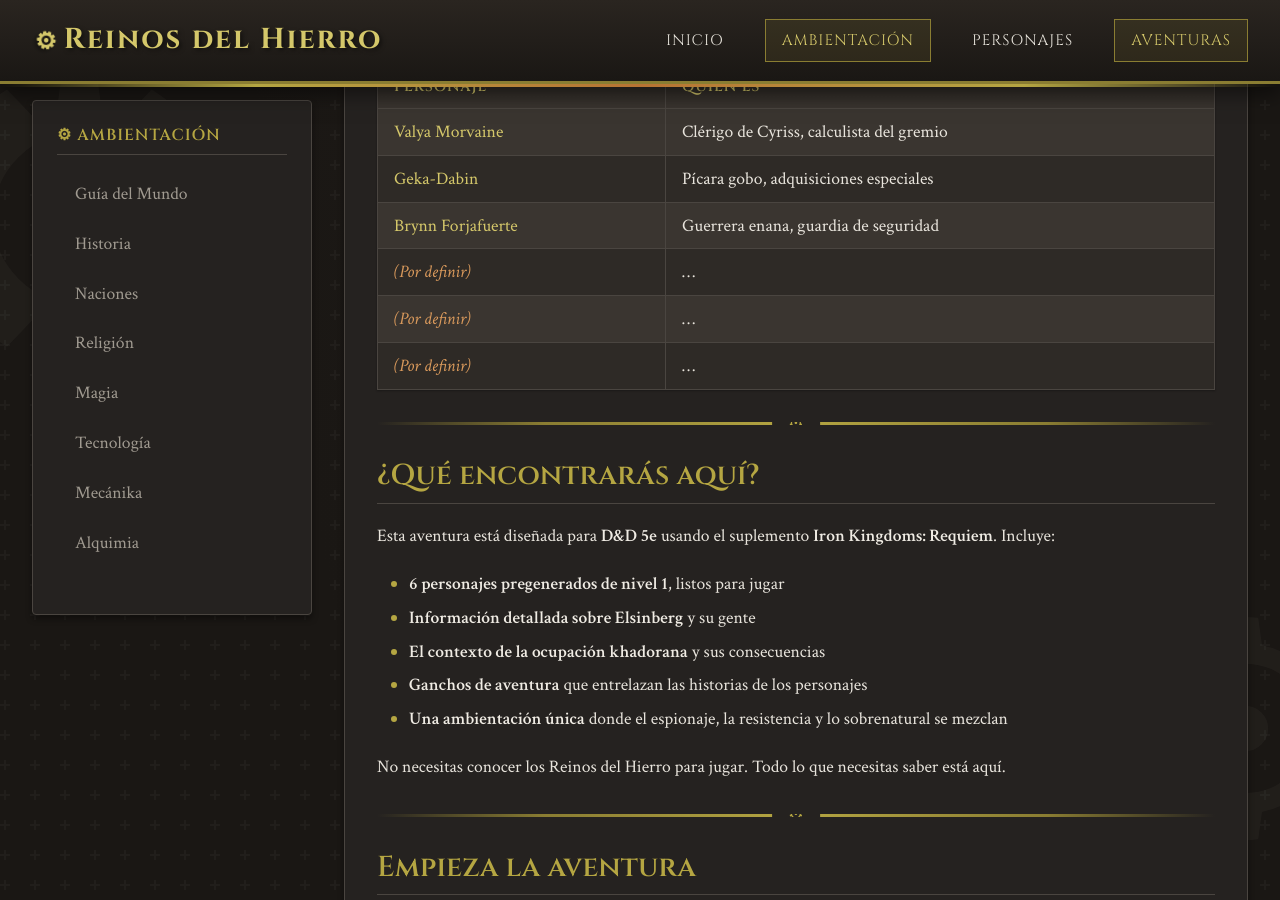
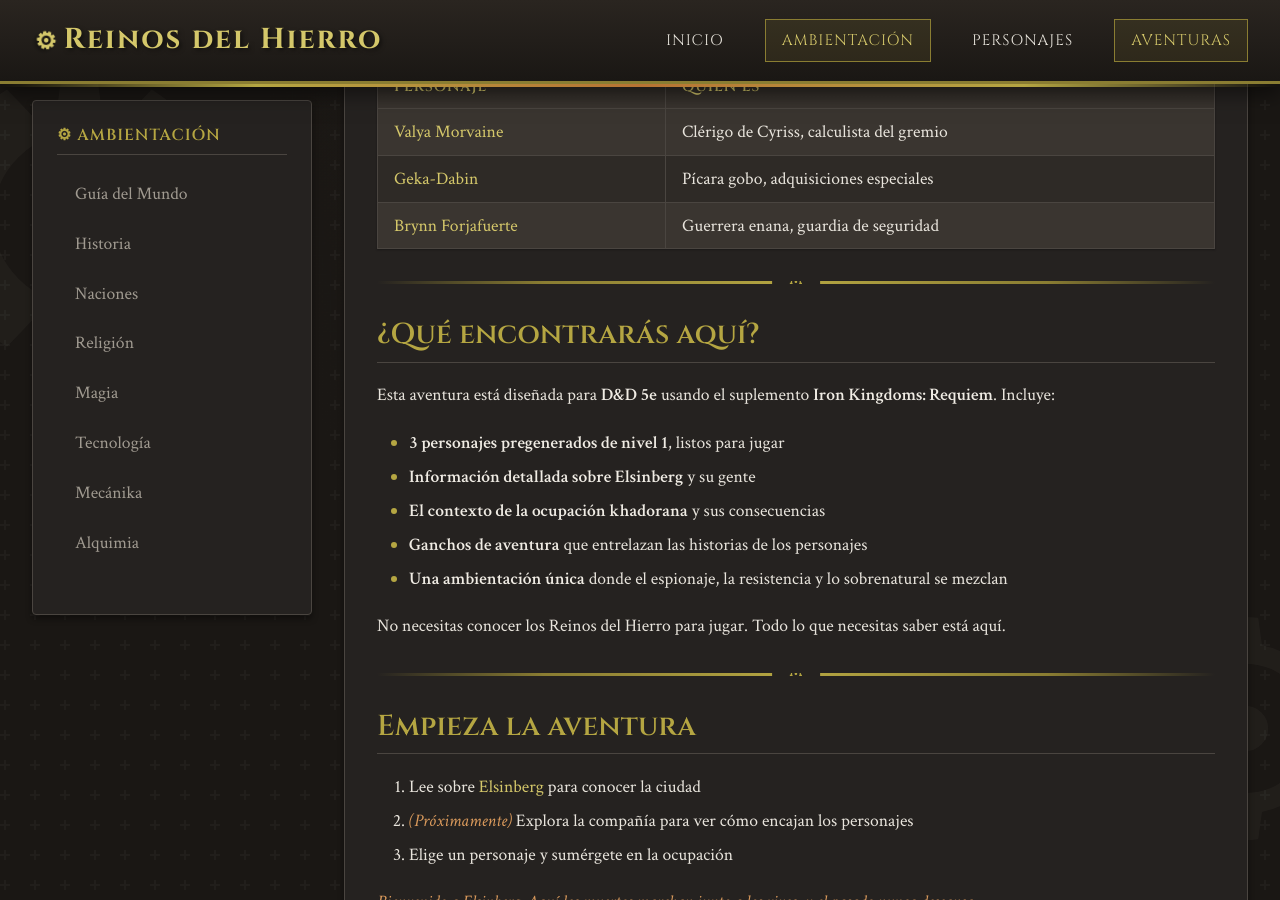
Before and after one commit to LudoBermejoES/reinos_del_hierro, a Jekyll site: the page built from docs/aventuras/historia-de-una-invasion/index.md, in a window 1280 px wide and 900 px high, scrolled down 4730 px. Built offline with Jekyll 4.4.1, drawn with Linux system fonts in a browser that asks for light colours.

Commit message:
Actualizar índices a 3 personajes pregenerados
- Eliminar placeholders de personajes por definir
- Cambiar descripción de 6 a 3 personajes

🤖 Generated with [Claude Code](https://claude.com/claude-code)

Co-Authored-By: Claude Opus 4.5 <noreply@anthropic.com>

```diff
--- a/docs/aventuras/historia-de-una-invasion/index.md
+++ b/docs/aventuras/historia-de-una-invasion/index.md
@@ -67,9 +67,6 @@ Los personajes trabajan para el **Crisol Dorado**, el gremio de alquimistas de L
 | [Valya Morvaine](valya-morvaine) | Clérigo de Cyriss, calculista del gremio |
 | [Geka-Dabin](geka-dabin) | Pícara gobo, adquisiciones especiales |
 | [Brynn Forjafuerte](brynn-forjafuerte) | Guerrera enana, guardia de seguridad |
-| *(Por definir)* | ... |
-| *(Por definir)* | ... |
-| *(Por definir)* | ... |
 
 ---
 
@@ -77,7 +74,7 @@ Los personajes trabajan para el **Crisol Dorado**, el gremio de alquimistas de L
 
 Esta aventura está diseñada para **D&D 5e** usando el suplemento **Iron Kingdoms: Requiem**. Incluye:
 
-- **6 personajes pregenerados de nivel 1**, listos para jugar
+- **3 personajes pregenerados de nivel 1**, listos para jugar
 - **Información detallada sobre Elsinberg** y su gente
 - **El contexto de la ocupación khadorana** y sus consecuencias
 - **Ganchos de aventura** que entrelazan las historias de los personajes
```
Also changed, not shown: docs/aventuras/index.md (+0 -3 lines).
